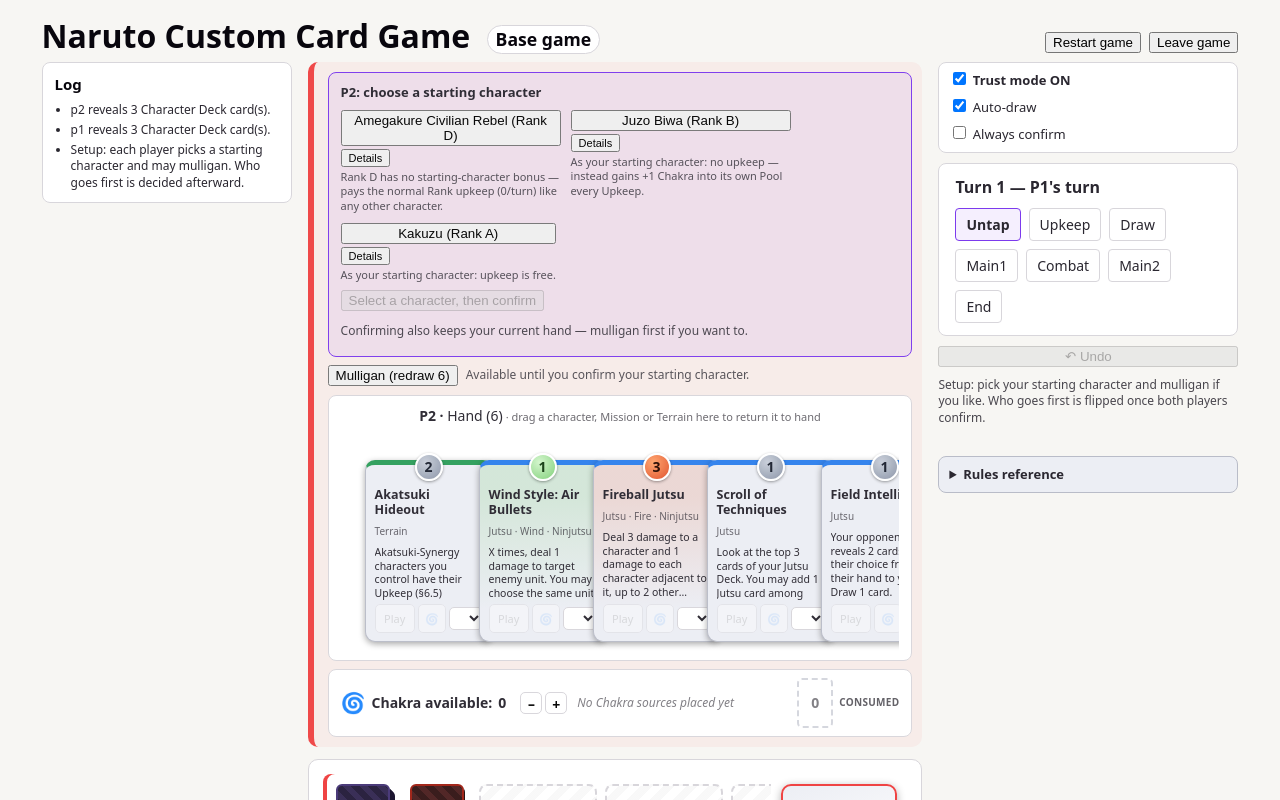
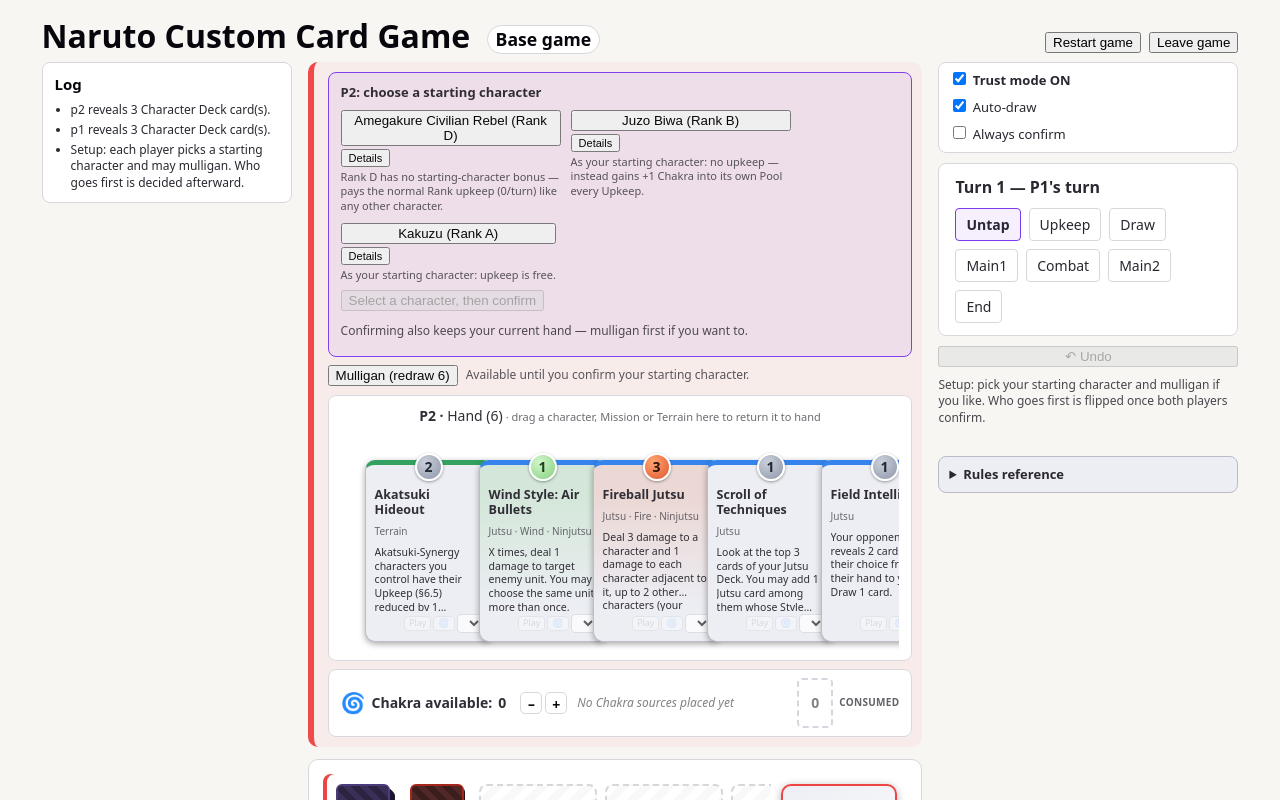
Before and after one commit to rezruiz/naruto-card-game, a React (Vite) app: page / in a window 1280 px wide. Both pictures are taken after a click on the button "Single-Player Testing". Shown: the top 800 px of the page. Built offline with nearby package versions, Linux system fonts and the light colour scheme.

Commit message:
Prototype hand: shrink Play and Discard for Chakra into small corner buttons (drag and drop is the main way to play)
Co-Authored-By: Claude Opus 5.5 <noreply@anthropic.com>

```diff
--- a/src/ui/Hand.css
+++ b/src/ui/Hand.css
@@ -147,26 +147,34 @@
   -webkit-box-orient: vertical;
 }
 
+/* Cards are played by dragging them onto the board (or onto the Chakra row),
+   so Play and Discard for Chakra are small fallback buttons tucked in the
+   bottom-right corner rather than a full-width bar. */
 .hand-view .hand-card__actions {
   display: flex;
-  gap: 3px;
+  justify-content: flex-end;
+  gap: 2px;
   align-items: center;
+  margin-top: auto;
 }
 
 .hand-view .hand-card__actions button,
 .hand-view .hand-card__move {
   font: inherit;
-  font-size: 11px;
-  padding: 2px 6px;
-  border-radius: 5px;
+  font-size: 9px;
+  line-height: 1.2;
+  padding: 1px 4px;
+  border-radius: 4px;
+  opacity: 0.75;
 }
 
-.hand-view .hand-card__actions button:first-child {
-  flex: 1;
+.hand-view .hand-card__actions button:hover:not(:disabled),
+.hand-view .hand-card__move:hover {
+  opacity: 1;
 }
 
 .hand-view .hand-card__move {
-  max-width: 34px;
+  max-width: 26px;
   border: 1px solid var(--border);
   background: var(--panel-bg);
   color: inherit;
```
